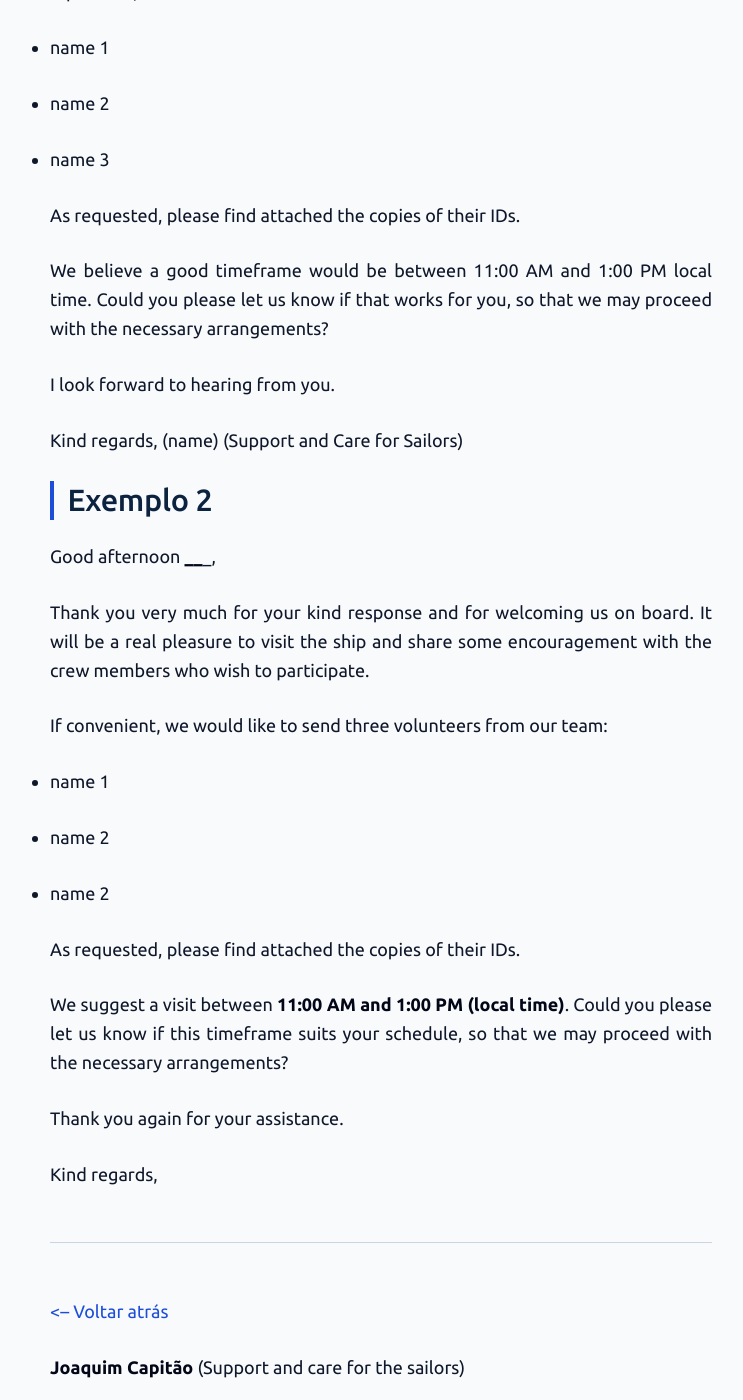
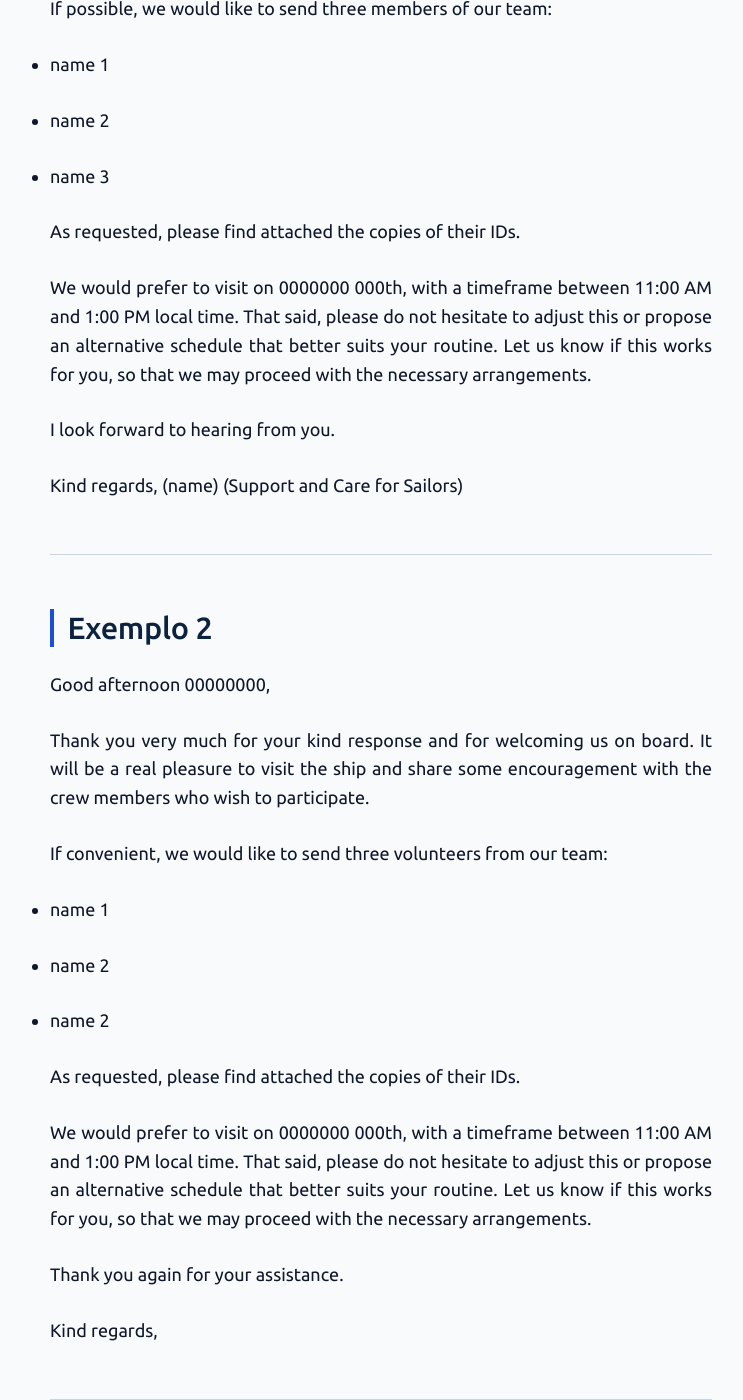
Before and after one commit to tep-pdl/tep-pdl.github.io, a Jekyll site: the page built from secretariado/resposta-ao-navio.md, in a window 1280 px wide and 1400 px high, scrolled down 504 px. Shown: the whole window, without its empty margins (259-1002 px from the left). Built offline with Jekyll 4.4.1, drawn with Linux system fonts in a browser that asks for light colours; our own code applies the rules of GitHub Pages for plain Markdown files; some of the changed text lies outside the part shown.

Commit message:
Update resposta-ao-navio.md

```diff
--- a/secretariado/resposta-ao-navio.md
+++ b/secretariado/resposta-ao-navio.md
@@ -22,7 +20,7 @@ If possible, we would like to send three members of our team:
 
 As requested, please find attached the copies of their IDs.
 
-We believe a good timeframe would be between 11:00 AM and 1:00 PM local time. Could you please let us know if that works for you, so that we may proceed with the necessary arrangements?
+We would prefer to visit on 0000000 000th, with a timeframe between 11:00 AM and 1:00 PM local time. That said, please do not hesitate to adjust this or propose an alternative schedule that better suits your routine. Let us know if this works for you, so that we may proceed with the necessary arrangements.
 
 I look forward to hearing from you.
 
@@ -30,9 +28,11 @@ Kind regards,
 (name)
 (Support and Care for Sailors)
 
+---
+
 ## Exemplo 2
 
-Good afternoon _______,
+Good afternoon 00000000,
 
 Thank you very much for your kind response and for welcoming us on board. It will be a real pleasure to visit the ship and share some encouragement with the crew members who wish to participate.
 
@@ -47,7 +47,7 @@ If convenient, we would like to send three volunteers from our team:
 
 As requested, please find attached the copies of their IDs.
 
-We suggest a visit between **11:00 AM and 1:00 PM (local time)**. Could you please let us know if this timeframe suits your schedule, so that we may proceed with the necessary arrangements?
+We would prefer to visit on 0000000 000th, with a timeframe between 11:00 AM and 1:00 PM local time. That said, please do not hesitate to adjust this or propose an alternative schedule that better suits your routine. Let us know if this works for you, so that we may proceed with the necessary arrangements.
 
 Thank you again for your assistance.
 
```
Also changed, not shown: other parts of secretariado/resposta-ao-navio.md (+2 -4 lines).
